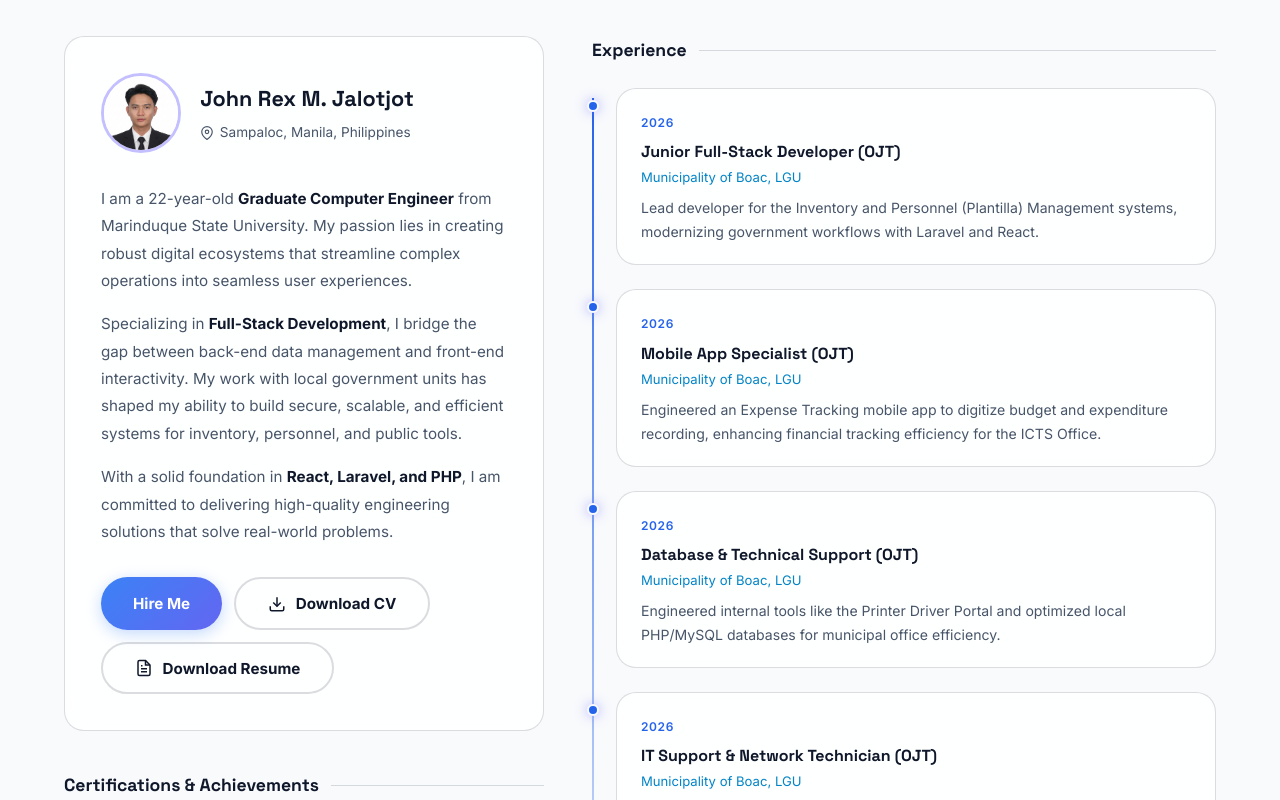
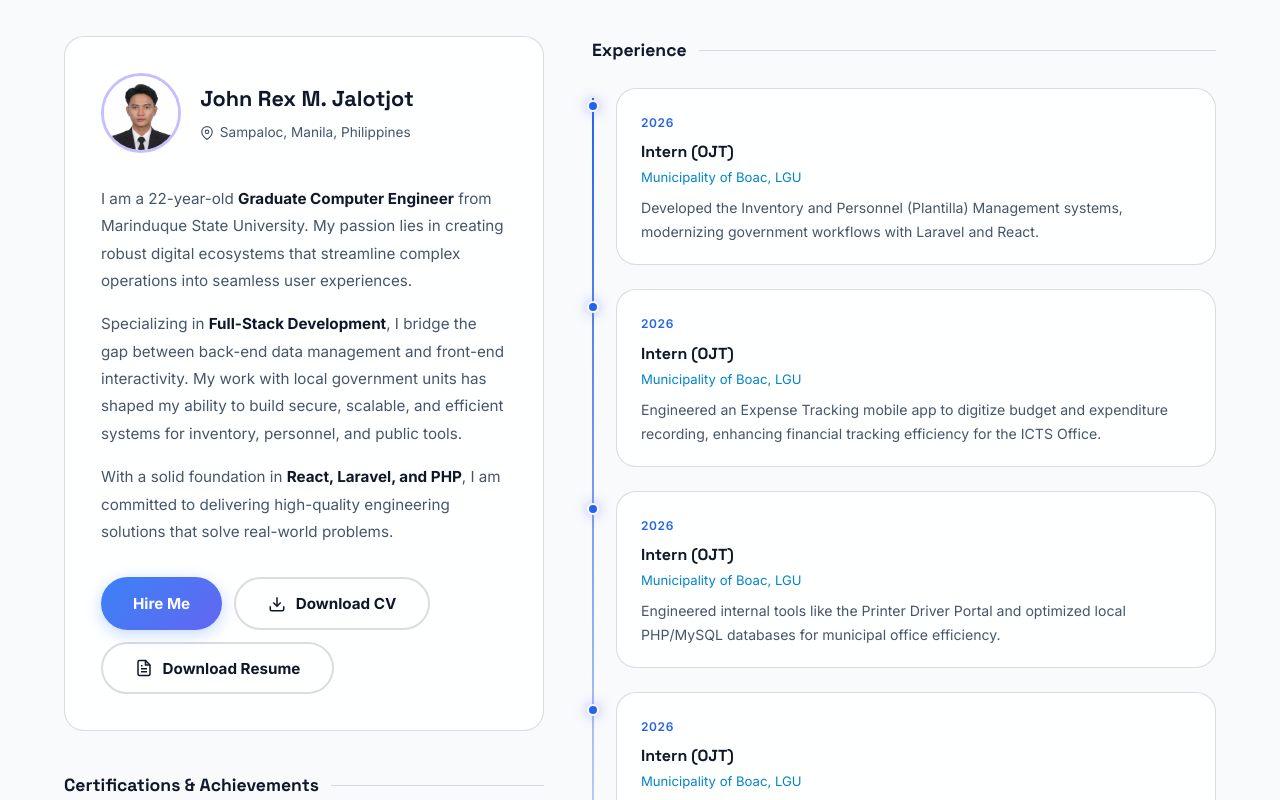
Before and after one commit to jalotjotjohnrex-dot/portfolio-jalotjot, a React (Vite) app: page / in a window 1280 px wide. Shown: the part 1180-1980 px from the top of the page. Built offline with nearby package versions, Linux system fonts and the light colour scheme.

Commit message:
update and fix experience in website

```diff
--- a/src/components/About/About.jsx
+++ b/src/components/About/About.jsx
@@ -7,25 +7,25 @@ import { jsPDF } from 'jspdf'
 const timeline = [
   {
     year:  '2026',
-    title: 'Junior Full-Stack Developer (OJT)',
+    title: 'Intern (OJT)',
     place: 'Municipality of Boac, LGU',
-    desc:  'Lead developer for the Inventory and Personnel (Plantilla) Management systems, modernizing government workflows with Laravel and React.',
+    desc:  'Developed the Inventory and Personnel (Plantilla) Management systems, modernizing government workflows with Laravel and React.',
   },
   {
     year:  '2026',
-    title: 'Mobile App Specialist (OJT)',
+    title: 'Intern (OJT)',
     place: 'Municipality of Boac, LGU',
     desc:  'Engineered an Expense Tracking mobile app to digitize budget and expenditure recording, enhancing financial tracking efficiency for the ICTS Office.',
   },
   {
     year:  '2026',
-    title: 'Database & Technical Support (OJT)',
+    title: 'Intern (OJT)',
     place: 'Municipality of Boac, LGU',
     desc:  'Engineered internal tools like the Printer Driver Portal and optimized local PHP/MySQL databases for municipal office efficiency.',
   },
   {
     year:  '2026',
-    title: 'IT Support & Network Technician (OJT)',
+    title: 'Intern (OJT)',
     place: 'Municipality of Boac, LGU',
     desc:  'Assisted in the configuration and deployment of CCTV systems, including fiber optic lining and IP management.',
   },
--- a/src/utils/cvGenerator.js
+++ b/src/utils/cvGenerator.js
@@ -53,22 +53,22 @@ export const generateCV = () => {
 
   const experiences = [
     {
-      role: 'System Developer Intern',
+      role: 'Intern (OJT)',
       place: 'Municipality of Boac, LGU | Jan 2026 – Apr 2026',
-      desc: 'Developed and deployed the Inventory Management and Personnel (Plantilla) portals using Laravel and React, automating previously manual office workflows.'
+      desc: 'Developed and deployed the Inventory Management and Personnel (Plantilla) portals using Laravel and React, automating previously manual office workflows as a solo project.'
     },
     {
-      role: 'Mobile App Specialist',
+      role: 'Intern (OJT)',
       place: 'Municipality of Boac, LGU | Jan 2026 – Apr 2026',
       desc: 'Engineered an Expense Tracking mobile app to digitize budget and expenditure recording for the ICTS Office.'
     },
     {
-      role: 'Database & Technical Support',
+      role: 'Intern (OJT)',
       place: 'Municipality of Boac, LGU | Jan 2026 – Apr 2026',
       desc: 'Optimized local government databases and developed a Printer Driver Portal to streamline technical operations across departments.'
     },
     {
-      role: 'IT Support & Network Technician',
+      role: 'Intern (OJT)',
       place: 'Municipality of Boac, LGU | Jan 2026 – Apr 2026',
       desc: 'Assisted in configuring and deploying CCTV systems, including fiber optic networking, IP assignment, and technical troubleshooting.'
     },
--- a/src/utils/resumeGenerator.js
+++ b/src/utils/resumeGenerator.js
@@ -76,7 +76,7 @@ export const generateResume = () => {
   doc.text('Boac, PH', rightX, y, { align: 'right' })
   y += 5
   doc.setFont('times', 'italic')
-  doc.text('System Developer Intern', marginX, y)
+  doc.text('Intern (OJT)', marginX, y)
   doc.setFont('times', 'normal')
   doc.text('Jan 2026 – Apr 2026', rightX, y, { align: 'right' })
   y += 6
```
